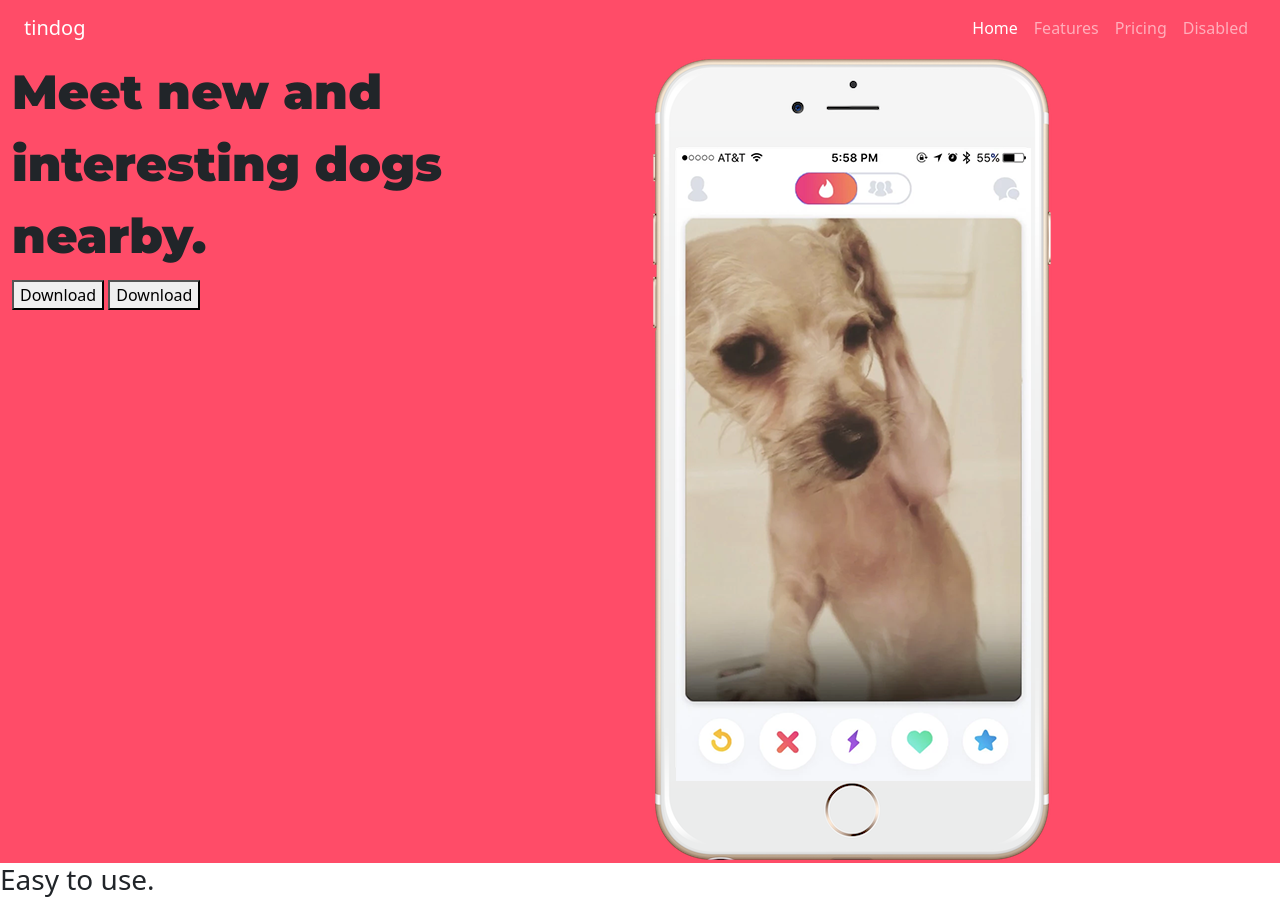
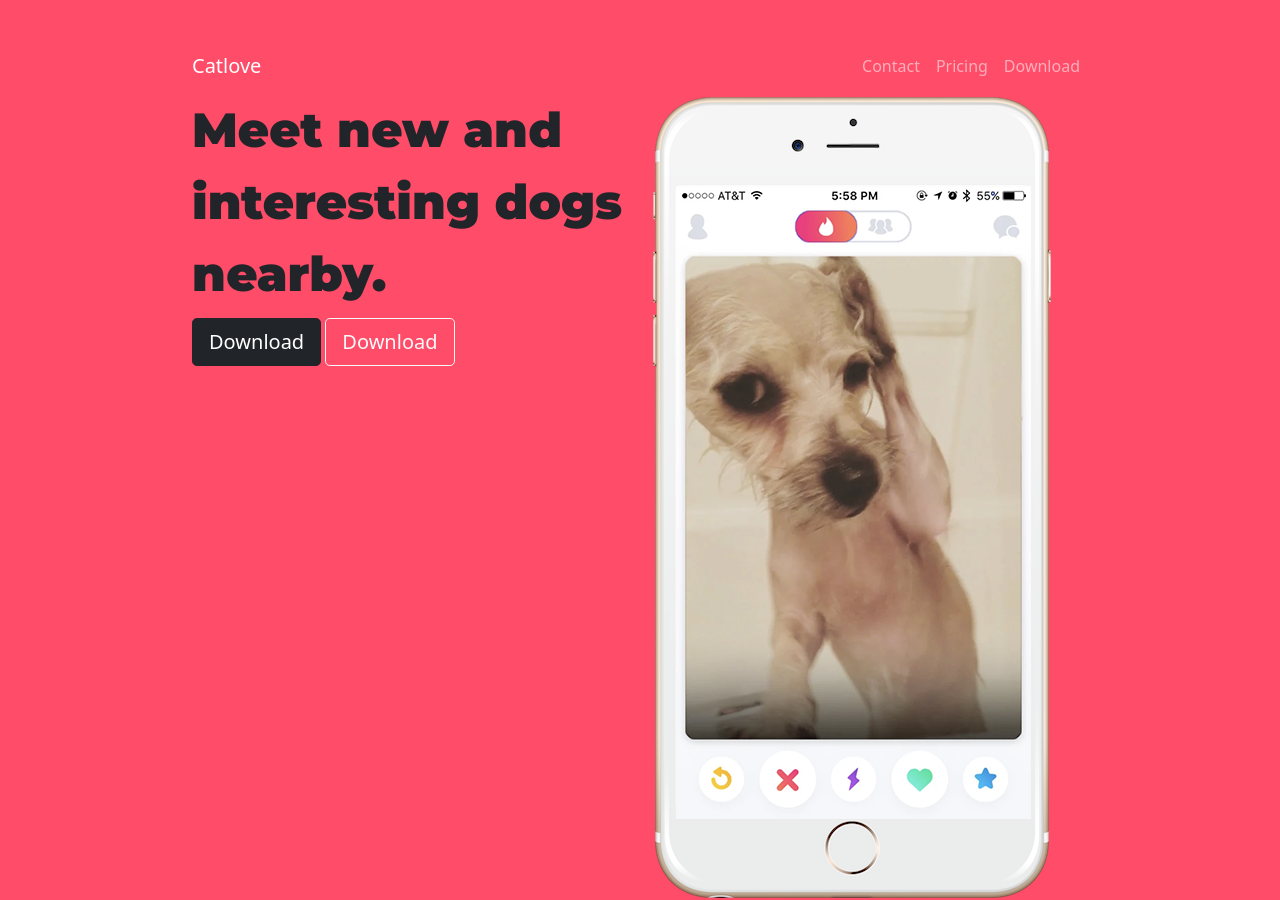
Before and after one commit to judhisthir/lovecat-s, a plain HTML site: page index.html in a window 1280 px wide. Shown: the top 900 px of the page. Drawn offline with nearby package versions, Linux system fonts and the light colour scheme.

Commit message:
readded custome navbar and padding

```diff
--- a/css/styles.css
+++ b/css/styles.css
@@ -7,3 +7,6 @@ h1{
     line-height: 1.5;
     font-weight: 900;
 }
+.container-fluid{
+    padding: 3% 15%;
+}
--- a/index.html
+++ b/index.html
@@ -22,27 +22,22 @@
     <!-- Nav Bar -->
     <div class="container-fluid">
       <nav class="navbar navbar-expand-lg navbar-dark">
-        <div class="container-fluid">
-          <a class="navbar-brand" href="#">tindog</a>
-          <button class="navbar-toggler" type="button" data-bs-toggle="collapse" data-bs-target="#navbarNav" aria-controls="navbarNav" aria-expanded="false" aria-label="Toggle navigation">
+        <a class="navbar-brand" href="">Catlove</a>
+        <button class="navbar-toggler" type="button" data-bs-toggle="collapse" data-bs-target="#navbarSupportedContent" aria-controls="navbarSupportedContent" aria-expanded="false" aria-label="Toggle navigation">
           <span class="navbar-toggler-icon"></span>
         </button>
-          <div class="collapse navbar-collapse" id="navbarNav">
+        <div class="collapse navbar-collapse" id="navbarSupportedContent">
             <ul class="navbar-nav ms-auto">
                 <li class="nav-item">
-                <a class="nav-link active" aria-current="page" href="#">Home</a>
+                    <a class="nav-link" href="">Contact</a>
                 </li>
                 <li class="nav-item">
-                <a class="nav-link" href="#">Features</a>
+                    <a class="nav-link" href="">Pricing</a>
                 </li>
                 <li class="nav-item">
-                <a class="nav-link" href="#">Pricing</a>
-              </li>
-              <li class="nav-item">
-                <a class="nav-link" href="#">Disabled</a>
+                    <a class="nav-link" href="">Download</a>
                 </li>
             </ul>
-          </div>
         </div>
       </nav>
       <!-- Title -->
@@ -50,8 +45,8 @@
       <div class="row">
         <div class="col-lg-6">
           <h1>Meet new and interesting dogs nearby.</h1>
-          <button type="button">Download</button>
-          <button type="button">Download</button>
+          <button class="btn btn-dark btn-lg" type="button">Download</button>
+          <button class="btn btn-outline-light btn-lg"type="button">Download</button>
         </div>
         <div class="col-lg-6">
           <img src="images/iphone6.png" alt="iphone-mockup">
```
Lines whose indentation alone changed are shown as unchanged.
